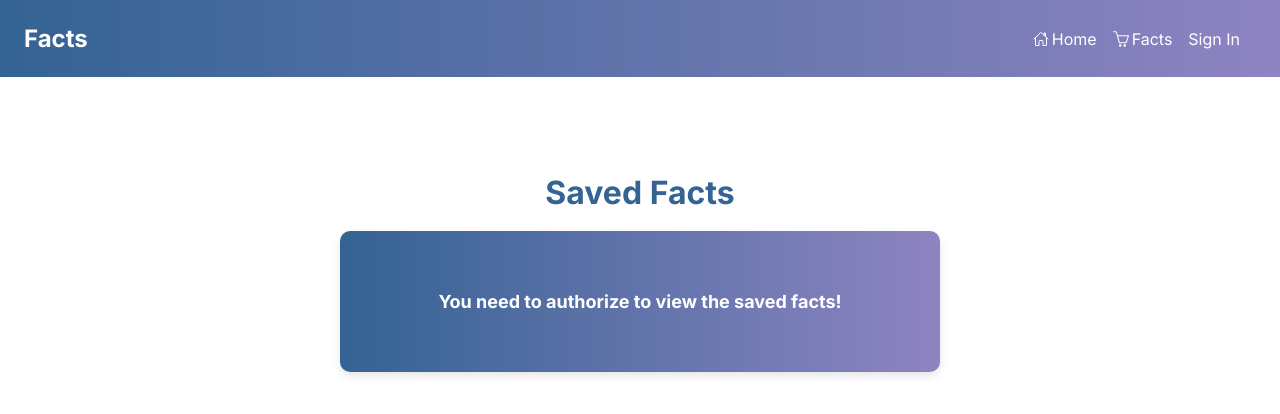
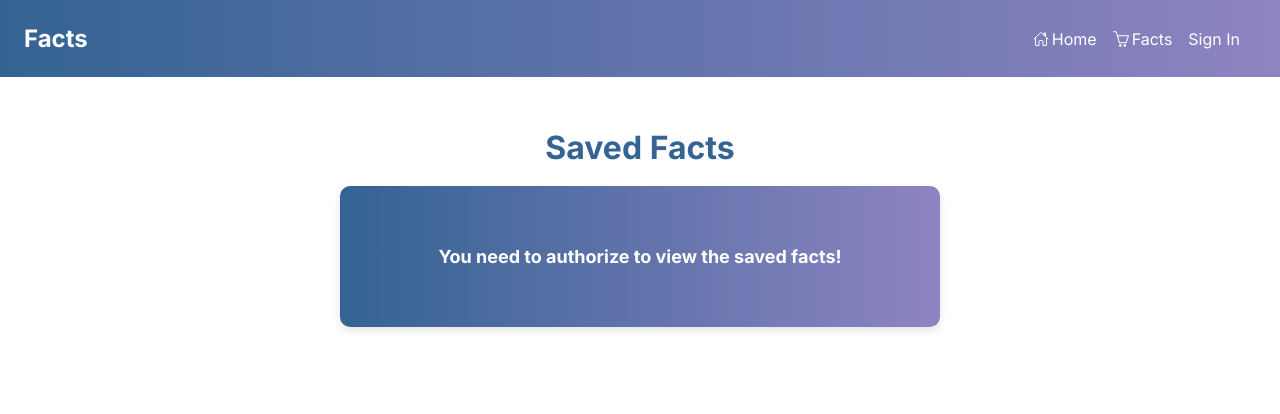
Before and after one commit to alperaktepee/teklifimgelsincase, a Next.js app: page /saved-facts in a window 1280 px wide. Shown: the top 414 px of the page. Built offline with nearby package versions, Linux system fonts and the light colour scheme.

Commit message:
margin top styles edited

```diff
--- a/src/styles/globals.scss
+++ b/src/styles/globals.scss
@@ -477,5 +477,5 @@ input:focus {
 .saved-facts-title {
   text-align: center;
   color: var(--primary);
-  margin: 7.5% auto 1.5%;
+  margin: 4% auto 1.5%;
 }
```
